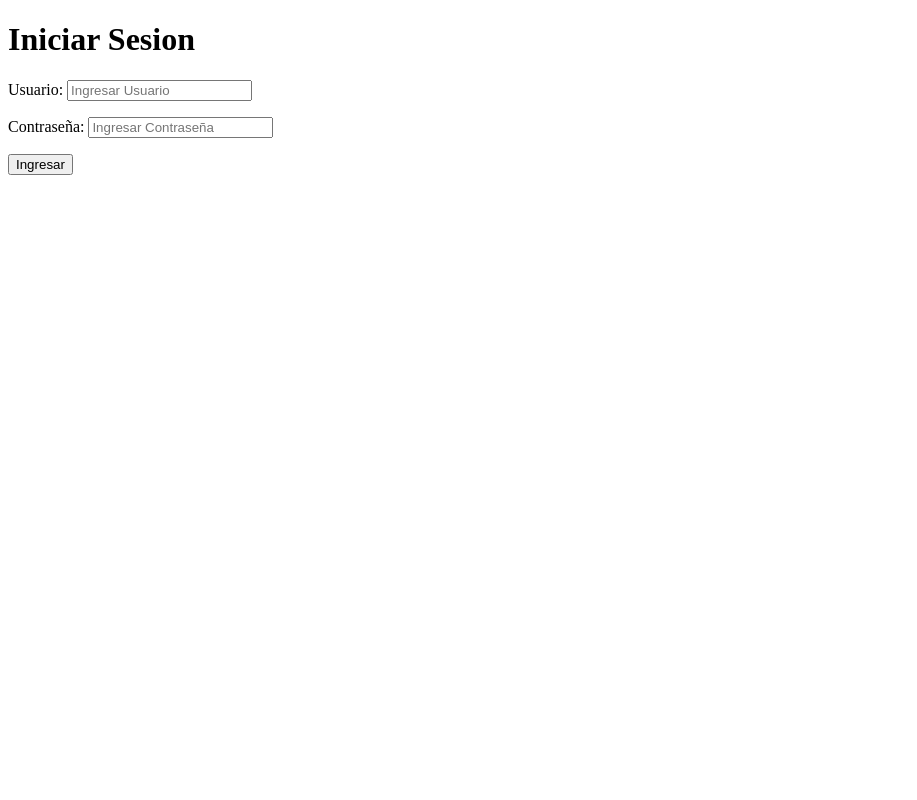
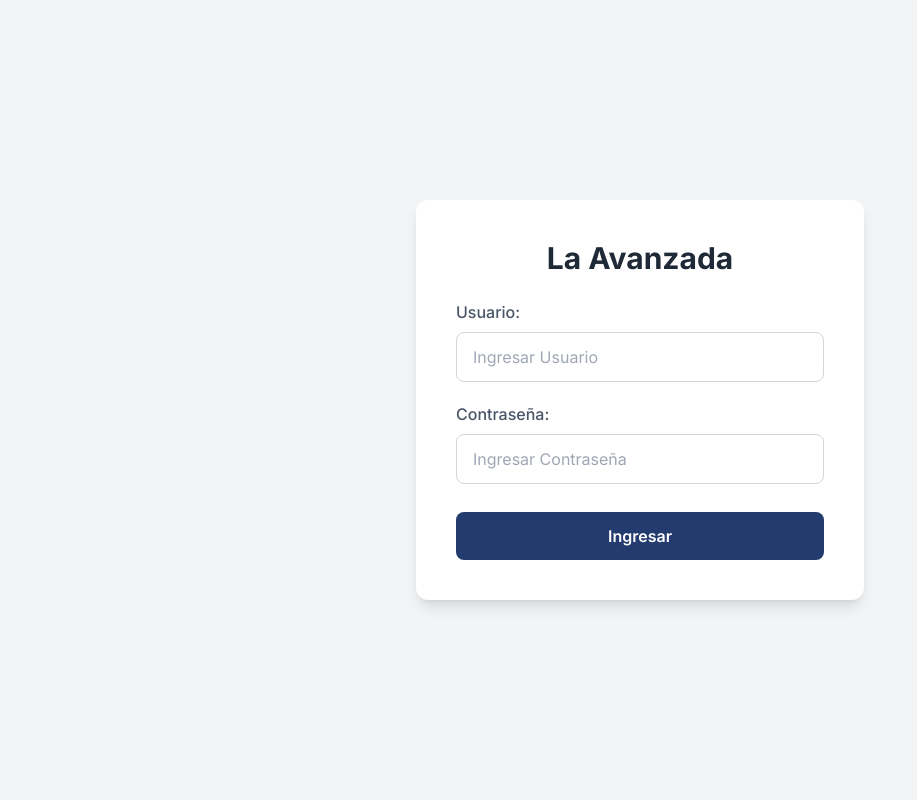
Before and after one commit to valle2408/avanzadavalle, a Django app: page /login/ in a window 1280 px wide. Shown: the whole page, without its empty margins (0-917 px from the left). Run offline with Django 5.2, Linux system fonts and the light colour scheme; some libraries are stand-ins or nearby versions.

Commit message:
mejoramos el login con una mejor estetica utilizando tailwild

```diff
--- a/usuarios/templates/usuarios/login.html
+++ b/usuarios/templates/usuarios/login.html
@@ -1,14 +1,75 @@
 <!DOCTYPE html>
-<html>
+<html lang="es">
 <head>
-    <title>La Avanzada</title>
-    </head
-<body>
-    <h1>Iniciar Sesion</h1>
-    <form method="post"> <!--crea un formulario y envia los datos en post -->
-        {% csrf_token %} <!--seguridad csrf -->
-        {{ form.as_p }}  <!--muestra el formulario que mandamos desde viwes.py -->
-        <button type="'submit">Ingresar</button>
-    </form>
+    <meta charset="UTF-8">
+    <meta name="viewport" content="width=device-width, initial-scale=1.0">
+    <title>La Avanzada | Login</title>
+
+    <script src="https://cdn.tailwindcss.com"></script>
+
+    <style>
+        @import url('https://fonts.googleapis.com/css2?family=Inter:wght@400;500;600;700&display=swap');
+
+        body {
+            font-family: 'Inter', sans-serif;
+            background-color: #f3f4f6;
+        }
+
+        .django-form p {
+            margin-bottom: 1.25rem;
+        }
+
+        .django-form label {
+            display: block;
+            margin-bottom: 0.5rem;
+            color: #4a5568;
+            font-weight: 500;
+        }
+
+        .django-form input {
+            width: 100%;
+            padding: 0.75rem 1rem;
+            border-width: 1px;
+            border-color: #d2d6dc;
+            border-radius: 0.5rem;
+        }
+
+        .django-form input:focus {
+            outline: none;
+            box-shadow: 0 0 0 2px #233b6e;
+        }
+
+        .django-form input::placeholder {
+            color: #a0a7b4;
+        }
+    </style>
+</head>
+
+<body class="flex items-center justify-center min-h-screen">
+
+    <div class="bg-white p-8 md:p-10 rounded-xl shadow-lg w-full max-w-md">
+        <h1 class="text-3xl font-bold text-center text-gray-800 mb-6">
+            La Avanzada
+        </h1>
+
+        <form method="post">
+            {% csrf_token %}
+
+            <div class="django-form">
+                {{ form.as_p }}
+            </div>
+
+            {% if form.errors %}
+            <div class="bg-red-100 border-l-4 border-red-500 text-red-700 p-4 mb-4 rounded" role="alert">
+                <p>{{ form.non_field_errors }}</p>
+            </div>
+            {% endif %}
+
+            <button type="submit" class="w-full bg-[#233b6e] text-white font-semibold py-3 rounded-lg hover:bg-[#1c305a] transition-colors duration-300 mt-2">
+                Ingresar
+            </button>
+        </form>
+    </div>
+
 </body>
 </html>
```
Also changed, not shown: db.sqlite3.
